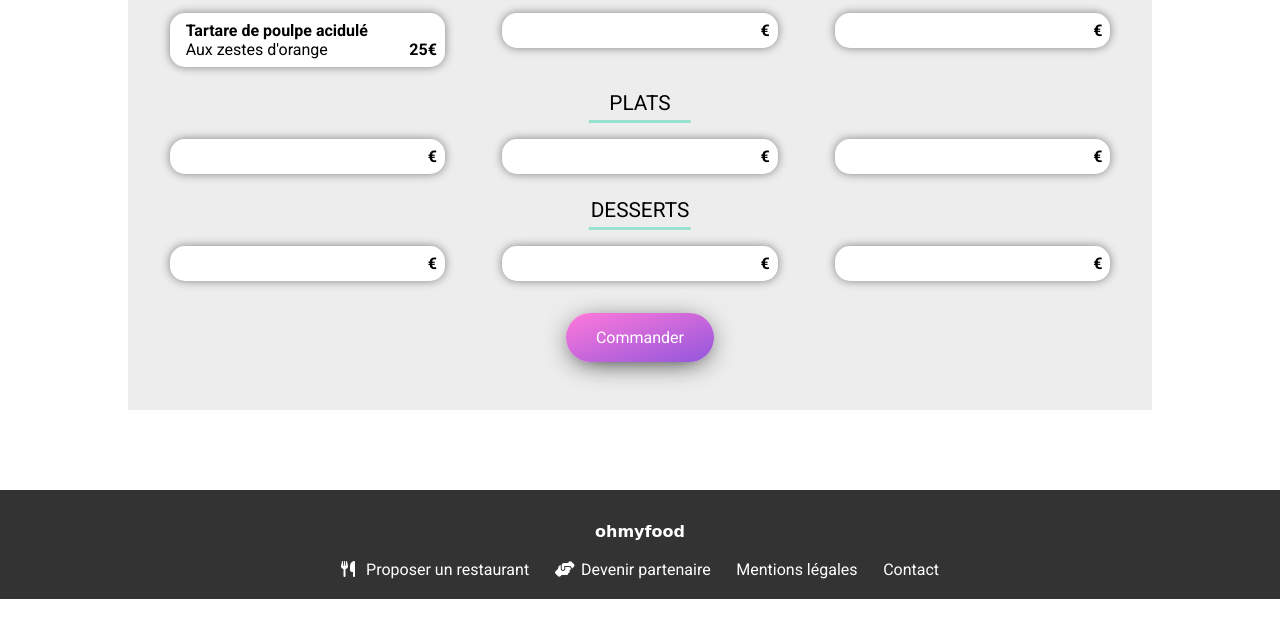
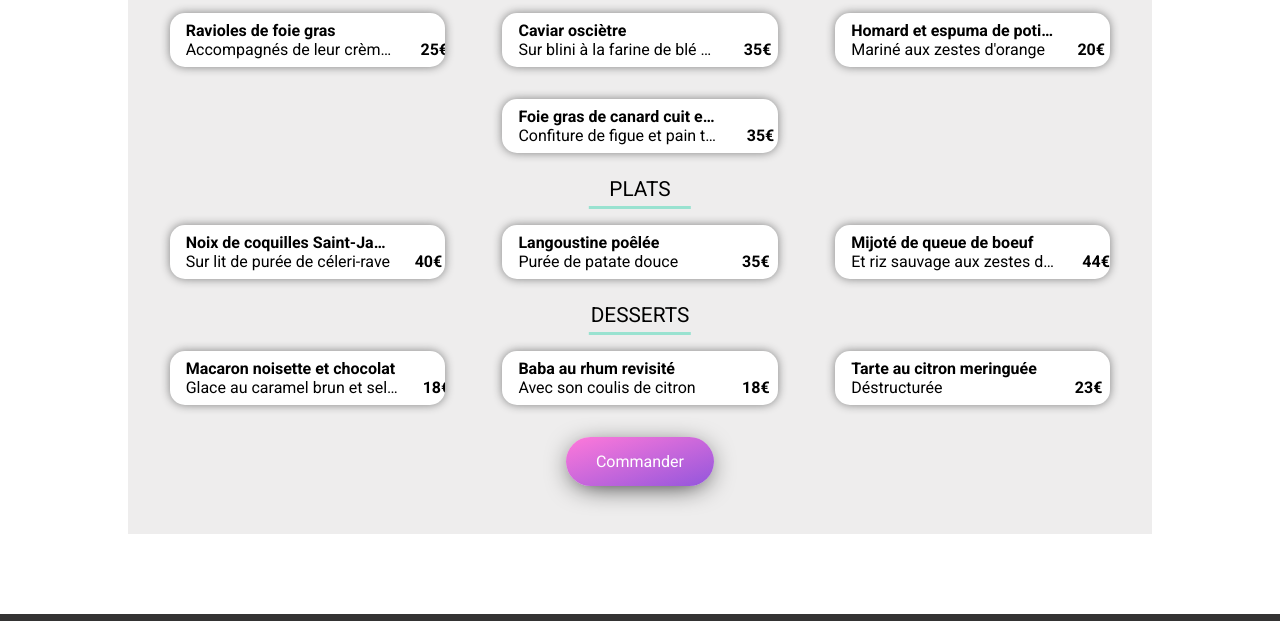
Before and after one commit to Toonba/OC_Projet_3, a website: page pages HTML/laNoteEnchantee.html in a window 1280 px wide. Shown: the part 502-1123 px from the top of the page. Before the commit the page ends 1101 px from the top, so only its background shows below. Drawn offline with Linux system fonts and the light colour scheme; a web font is replaced by a local one.

Commit message:
mise à jour du contenue html de chaque resta urant

```diff
--- a/pages HTML/laNoteEnchantee.html
+++ b/pages HTML/laNoteEnchantee.html
@@ -9,7 +9,7 @@
         <link href="https://fonts.googleapis.com/css2?family=Roboto:wght@100;300;400;500;700&family=Shrikhand&display=swap" rel="stylesheet" />
         <link rel="stylesheet" href="../css/style.css" />
         <script src="https://kit.fontawesome.com/59d113e09e.js" crossorigin="anonymous"></script>
-        <title>À la française</title>
+        <title>La note enchantée</title>
     </head>
 
     <!-- header -->
@@ -24,7 +24,7 @@
 
         <!-- global section gathering all details of menu -->
         <section class="menu">
-            <h1 class="menu__title">À la française</h1>
+            <h1 class="menu__title">La note enchantée</h1>
             <i class="fa-regular fa-heart"></i>
             <i class="fa-solid fa-heart"></i>
 
@@ -34,8 +34,8 @@
                 <a href="#">
                     <div class="menu__vignette delay-1">
                         <div class="menu__vignette__description">
-                            <h3>Tartare de poulpe acidulé</h3>
-                            <p>Aux zestes d'orange</p>
+                            <h3>Ravioles de foie gras</h3>
+                            <p>Accompagnés de leur crème à la truffe</p>
                         </div>
                         <div class="menu__vignette__prix"><strong>25€</strong></div>
                         <div class="menu__vignette__check"><i class="fas fa-check"></i></div>
@@ -44,20 +44,30 @@
                 <a href="#">
                     <div class="menu__vignette delay-2">
                         <div class="menu__vignette__description">
-                            <h3></h3>
-                            <p></p>
+                            <h3>Caviar osciètre</h3>
+                            <p>Sur blini à la farine de blé noir</p>
                         </div>
-                        <div class="menu__vignette__prix"><strong>€</strong></div>
+                        <div class="menu__vignette__prix"><strong>35€</strong></div>
                         <div class="menu__vignette__check"><i class="fas fa-check"></i></div>
                     </div>
                 </a>
                 <a href="#">
                     <div class="menu__vignette delay-3">
                         <div class="menu__vignette__description">
-                            <h3></h3>
-                            <p></p>
+                            <h3>Homard et espuma de potiron</h3>
+                            <p>Mariné aux zestes d'orange</p>
                         </div>
-                        <div class="menu__vignette__prix"><strong>€</strong></div>
+                        <div class="menu__vignette__prix"><strong>20€</strong></div>
+                        <div class="menu__vignette__check"><i class="fas fa-check"></i></div>
+                    </div>
+                </a>
+                <a href="#">
+                    <div class="menu__vignette delay-4">
+                        <div class="menu__vignette__description">
+                            <h3>Foie gras de canard cuit entier</h3>
+                            <p>Confiture de figue et pain toasté</p>
+                        </div>
+                        <div class="menu__vignette__prix"><strong>35€</strong></div>
                         <div class="menu__vignette__check"><i class="fas fa-check"></i></div>
                     </div>
                 </a>
@@ -67,32 +77,32 @@
             <article class="menu__part">
                 <h2>PLATS</h2>
                 <a href="#">
-                    <div class="menu__vignette delay-4">
-                        <div class="menu__vignette__description">
-                            <h3></h3>
-                            <p></p>
-                        </div>
-                        <div class="menu__vignette__prix"><strong>€</strong></div>
-                        <div class="menu__vignette__check"><i class="fas fa-check"></i></div>
-                    </div>
-                </a>
-                <a href="#">
                     <div class="menu__vignette delay-5">
                         <div class="menu__vignette__description">
-                            <h3></h3>
-                            <p></p>
+                            <h3>Noix de coquilles Saint-Jacques</h3>
+                            <p>Sur lit de purée de céleri-rave</p>
                         </div>
-                        <div class="menu__vignette__prix"><strong>€</strong></div>
+                        <div class="menu__vignette__prix"><strong>40€</strong></div>
                         <div class="menu__vignette__check"><i class="fas fa-check"></i></div>
                     </div>
                 </a>
                 <a href="#">
                     <div class="menu__vignette delay-6">
                         <div class="menu__vignette__description">
-                            <h3></h3>
-                            <p></p>
+                            <h3>Langoustine poêlée</h3>
+                            <p>Purée de patate douce</p>
                         </div>
-                        <div class="menu__vignette__prix"><strong>€</strong></div>
+                        <div class="menu__vignette__prix"><strong>35€</strong></div>
+                        <div class="menu__vignette__check"><i class="fas fa-check"></i></div>
+                    </div>
+                </a>
+                <a href="#">
+                    <div class="menu__vignette delay-7">
+                        <div class="menu__vignette__description">
+                            <h3>Mijoté de queue de boeuf</h3>
+                            <p>Et riz sauvage aux zestes de citron</p>
+                        </div>
+                        <div class="menu__vignette__prix"><strong>44€</strong></div>
                         <div class="menu__vignette__check"><i class="fas fa-check"></i></div>
                     </div>
                 </a>
@@ -102,32 +112,32 @@
             <article class="menu__part">
                 <h2>DESSERTS</h2>
                 <a href="#">
-                    <div class="menu__vignette delay-7">
-                        <div class="menu__vignette__description">
-                            <h3></h3>
-                            <p></p>
-                        </div>
-                        <div class="menu__vignette__prix"><strong>€</strong></div>
-                        <div class="menu__vignette__check"><i class="fas fa-check"></i></div>
-                    </div>
-                </a>
-                <a href="#">
                     <div class="menu__vignette delay-8">
                         <div class="menu__vignette__description">
-                            <h3></h3>
-                            <p></p>
+                            <h3>Macaron noisette et chocolat</h3>
+                            <p>Glace au caramel brun et sel de Guérande</p>
                         </div>
-                        <div class="menu__vignette__prix"><strong>€</strong></div>
+                        <div class="menu__vignette__prix"><strong>18€</strong></div>
                         <div class="menu__vignette__check"><i class="fas fa-check"></i></div>
                     </div>
                 </a>
                 <a href="#">
                     <div class="menu__vignette delay-9">
                         <div class="menu__vignette__description">
-                            <h3></h3>
-                            <p></p>
+                            <h3>Baba au rhum revisité</h3>
+                            <p>Avec son coulis de citron</p>
                         </div>
-                        <div class="menu__vignette__prix"><strong>€</strong></div>
+                        <div class="menu__vignette__prix"><strong>18€</strong></div>
+                        <div class="menu__vignette__check"><i class="fas fa-check"></i></div>
+                    </div>
+                </a>
+                <a href="#">
+                    <div class="menu__vignette delay-10">
+                        <div class="menu__vignette__description">
+                            <h3>Tarte au citron meringuée</h3>
+                            <p>Déstructurée</p>
+                        </div>
+                        <div class="menu__vignette__prix"><strong>23€</strong></div>
                         <div class="menu__vignette__check"><i class="fas fa-check"></i></div>
                     </div>
                 </a>
--- a/sass/layout/menu.scss
+++ b/sass/layout/menu.scss
@@ -54,7 +54,7 @@
         column-gap: 2vw;
         flex-wrap: wrap;
         justify-content: center;
-        @for $i from 1 to 10 {
+        @for $i from 1 to 11 {
             .delay-#{$i} {
                 animation-delay: 150ms * $i;
             }
```
Also changed, not shown: pages HTML/AlaFrancaise.html (+24 -24 lines), pages HTML/laPaletteDuGout.html (+28 -28 lines), pages HTML/leDeliceDesSens.html (+28 -28 lines), css/style.css, 1 other file.
